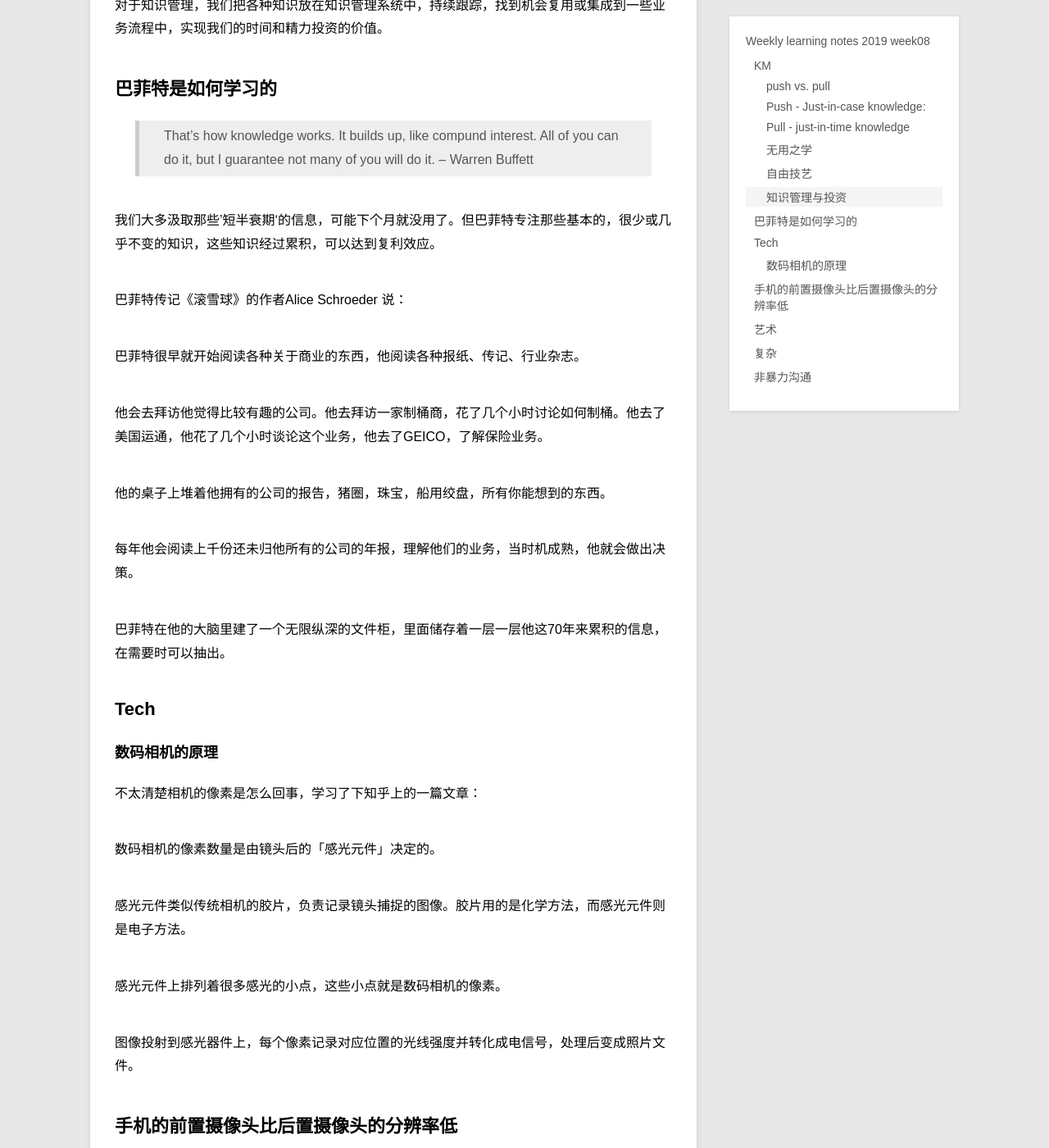
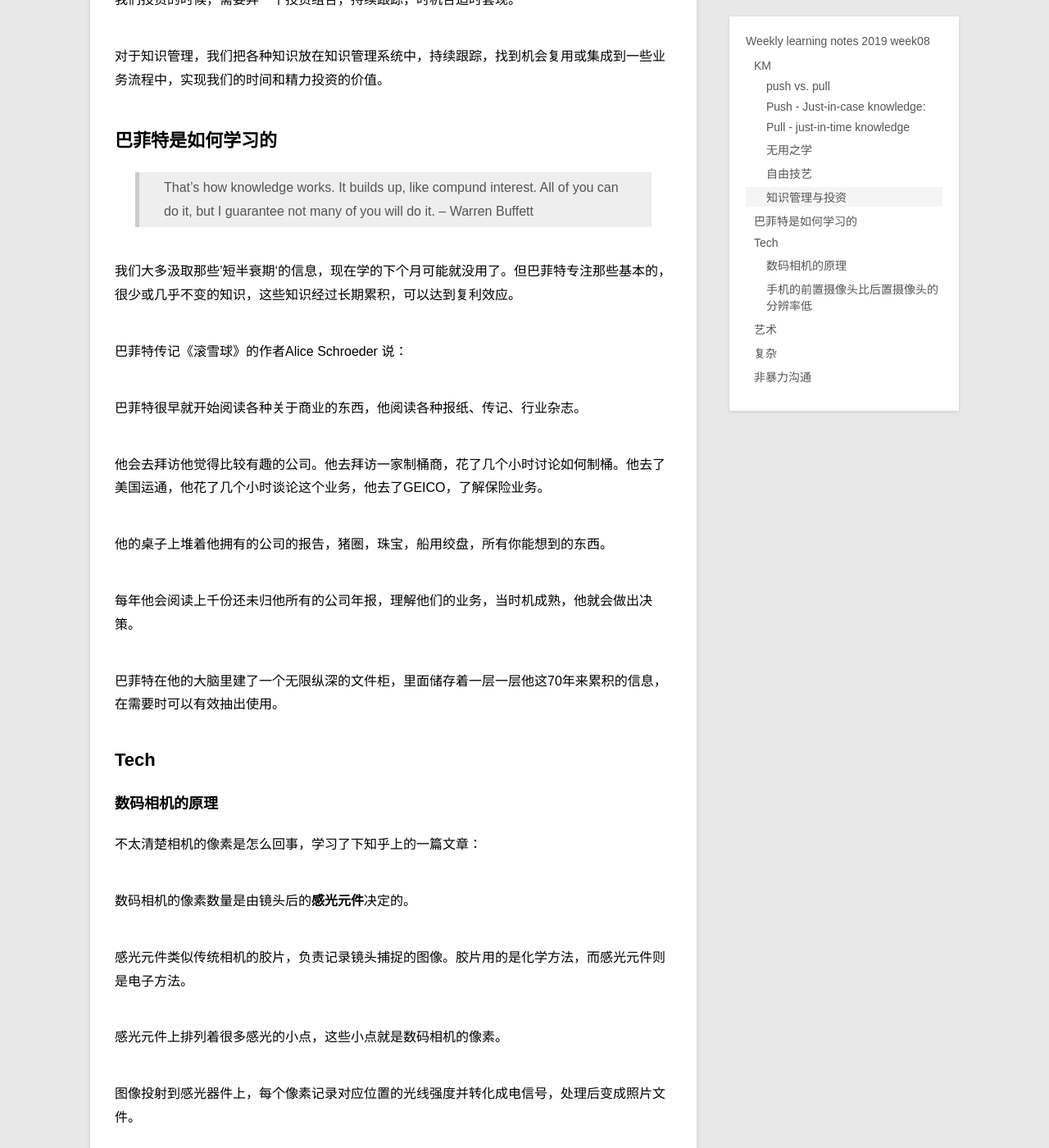
Before and after one commit to RachyJ/rachyj.github.io, a Jekyll site: the page built from _posts/SelfEdu/2019-02-24-week08-learning-notes.md, in a window 1280 px wide and 1400 px high, scrolled down 2783 px. Shown: the whole window at 82% size. Built offline with Jekyll 4.4.1, drawn with Linux system fonts in a browser that asks for light colours; comment, search, counter and statistics services are not loaded; some of the changed text lies outside the part shown.

Commit message:
more minor updates

```diff
--- a/_posts/SelfEdu/2019-02-24-week08-learning-notes.md
+++ b/_posts/SelfEdu/2019-02-24-week08-learning-notes.md
@@ -38,6 +38,7 @@ Pull则更有目的性，有需要才去学。
 - more effective knowledge transfer
 - can be used immediately
 - cuts waste
+
 **cons**:
 - when in a rush for a decision, we are less discerning about the knowledge quality
 - tends to draw on tacic knowledge, which is biased by the unreliability of long term memory and the availability bias
@@ -72,7 +73,9 @@ Pull则更有目的性，有需要才去学。
 
 「721」法则可以作为框架参考：
 
-> 70%的时间专注原本的工作；20%花在跟核心工作有关的新事物上；10%花在没关联的新事情上。
+- 70%的时间专注原本的工作；
+- 20%花在跟核心工作有关的新事物上；
+- 10%花在没关联的新事情上
 
 ### 知识管理与投资
 
@@ -86,7 +89,7 @@ Pull则更有目的性，有需要才去学。
 
 >  That's how knowledge works. It builds up, like compund interest. All of you can do it, but I guarantee not many of you will do it.  -- Warren Buffett
 
-我们大多汲取那些’短半衰期‘的信息，可能下个月就没用了。但巴菲特专注那些基本的，很少或几乎不变的知识，这些知识经过累积，可以达到复利效应。
+我们大多汲取那些’短半衰期‘的信息，现在学的下个月可能就没用了。但巴菲特专注那些基本的，很少或几乎不变的知识，这些知识经过长期累积，可以达到复利效应。
 
 巴菲特传记《滚雪球》的作者Alice Schroeder 说：
 
@@ -96,9 +99,9 @@ Pull则更有目的性，有需要才去学。
 
 他的桌子上堆着他拥有的公司的报告，猪圈，珠宝，船用绞盘，所有你能想到的东西。
 
-每年他会阅读上千份还未归他所有的公司的年报，理解他们的业务，当时机成熟，他就会做出决策。
+每年他会阅读上千份还未归他所有的公司年报，理解他们的业务，当时机成熟，他就会做出决策。
 
-巴菲特在他的大脑里建了一个无限纵深的文件柜，里面储存着一层一层他这70年来累积的信息，在需要时可以抽出。
+巴菲特在他的大脑里建了一个无限纵深的文件柜，里面储存着一层一层他这70年来累积的信息，在需要时可以有效抽出使用。
 
 ## Tech
 
@@ -106,7 +109,7 @@ Pull则更有目的性，有需要才去学。
 
 不太清楚相机的像素是怎么回事，学习了下知乎上的一篇文章：
 
-数码相机的像素数量是由镜头后的「感光元件」决定的。
+数码相机的像素数量是由镜头后的**感光元件**决定的。
 
 感光元件类似传统相机的胶片，负责记录镜头捕捉的图像。胶片用的是化学方法，而感光元件则是电子方法。
 
@@ -114,7 +117,7 @@ Pull则更有目的性，有需要才去学。
 
 图像投射到感光器件上，每个像素记录对应位置的光线强度并转化成电信号，处理后变成照片文件。
 
-## 手机的前置摄像头比后置摄像头的分辨率低
+### 手机的前置摄像头比后置摄像头的分辨率低
 
 第一次知道
 
```
Also changed, not shown: other parts of _posts/SelfEdu/2019-02-24-week08-learning-notes.md (+2 -2 lines).
